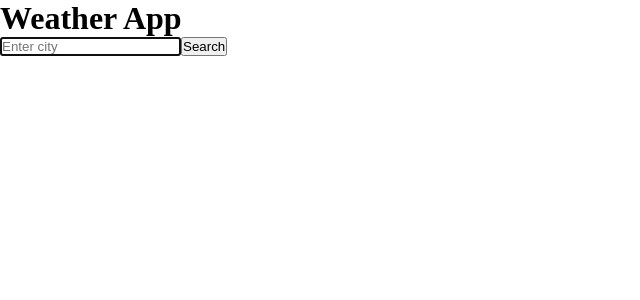
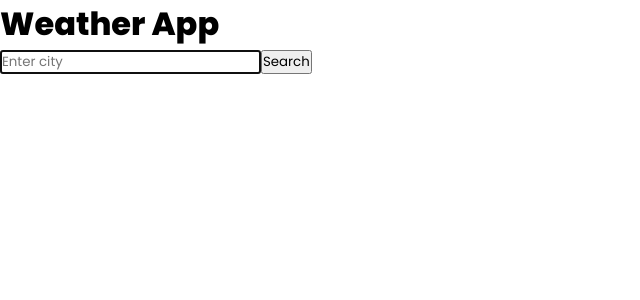
Before and after one commit to hoiregeno/weather-app, a React (Vite) app: page / in a window 1280 px wide. Shown: the top 300 px of the page, without its empty margins (0-640 px from the left). Built offline with nearby package versions, Linux system fonts and the light colour scheme; no server answers.

Commit message:
style(index): set base styles for weather app

```diff
--- a/src/index.css
+++ b/src/index.css
@@ -1,3 +1,5 @@
+@import url("https://fonts.googleapis.com/css2?family=Poppins:ital,wght@0,300;0,400;0,600;0,800;1,600&display=swap");
+
 *,
 *::before,
 *::after {
@@ -5,3 +7,12 @@
   padding: 0;
   box-sizing: border-box;
 }
+
+body {
+  font-family: "Poppins", sans-serif;
+}
+
+input,
+button {
+  font-family: inherit;
+}
```
